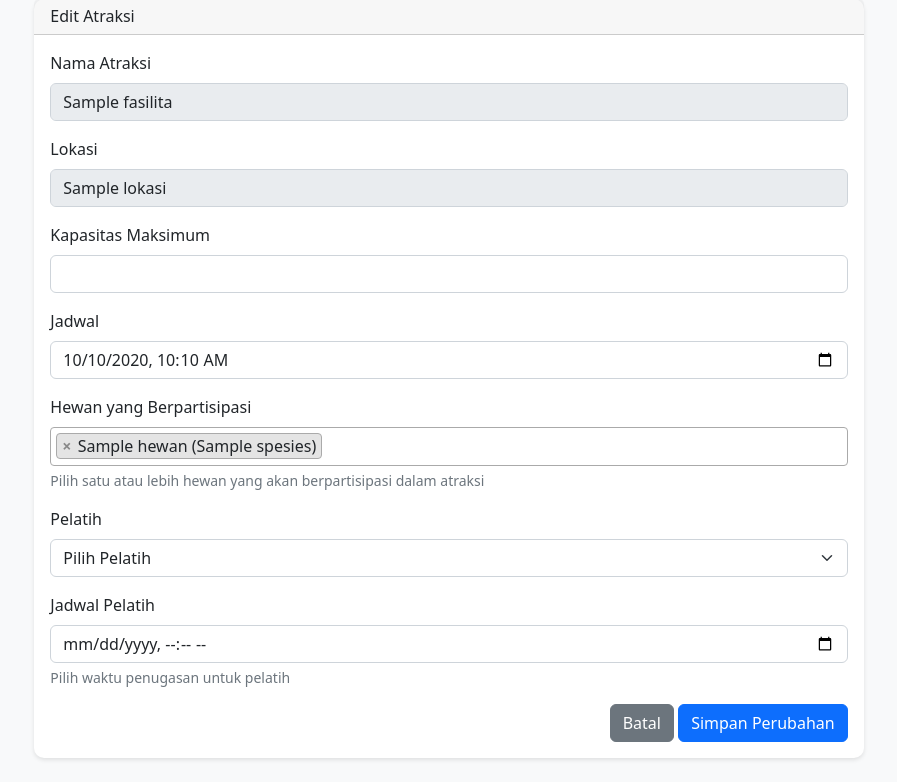
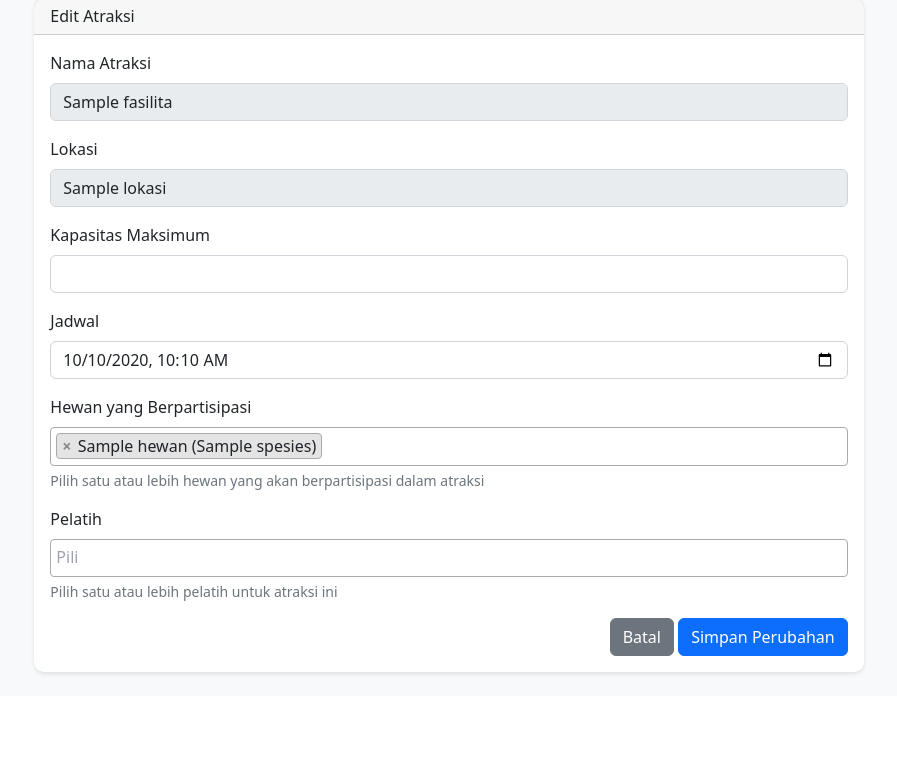
Before and after one commit to BASDAT-KEL8/sizopi, a Django app: a page that uses atraksi/templates/atraksi/edit_atraksi.html in a window 1280 px wide. Shown: the part 193-975 px from the top of the page, without its empty margins (191-1088 px from the left). After the commit the page ends 869 px from the top, so only its background shows below. Run offline with Django 5.2, Linux system fonts and the light colour scheme; tables that the repository leaves empty hold one stand-in row (values such as "Sample post"); a database or web service that is not in the repository returns one stand-in record (values such as "Sample title"); some libraries are stand-ins or nearby versions.

Commit message:
fix field edit atraksi

```diff
--- a/atraksi/templates/atraksi/edit_atraksi.html
+++ b/atraksi/templates/atraksi/edit_atraksi.html
@@ -76,19 +76,17 @@
 
                             <div class="mb-3">
                                 <label class="form-label">Pelatih</label>
-                                <select name="pelatih" class="form-select">
-                                    <option value="">Pilih Pelatih</option>
+                                <select name="pelatih" class="form-select select2" multiple required>
                                     {% for pelatih in pelatih_list %}
-                                    <option value="{{ pelatih.username_lh }}" {% if current_schedule and current_schedule.username_lh == pelatih.username_lh %}selected{% endif %}>{{ pelatih.nama_depan }} {{ pelatih.nama_belakang }}</option>
+                                    <option value="{{ pelatih.username_lh }}"
+                                        {% for current_trainer in current_trainers %}
+                                            {% if current_trainer.username_lh == pelatih.username_lh %}selected{% endif %}
+                                        {% endfor %}>
+                                        {{ pelatih.nama_depan }} {{ pelatih.nama_belakang }}
+                                    </option>
                                     {% endfor %}
                                 </select>
-                            </div>
-
-                            <div class="mb-3">
-                                <label class="form-label">Jadwal Pelatih</label>
-                                <input type="datetime-local" name="jadwal_pelatih" class="form-control"
-                                    value="{% if current_schedule %}{{ current_schedule.tgl_penugasan|date:'Y-m-d\TH:i' }}{% endif %}">
-                                <div class="form-text">Pilih waktu penugasan untuk pelatih</div>
+                                <div class="form-text">Pilih satu atau lebih pelatih untuk atraksi ini</div>
                             </div>
 
                             <div class="text-end">
```
